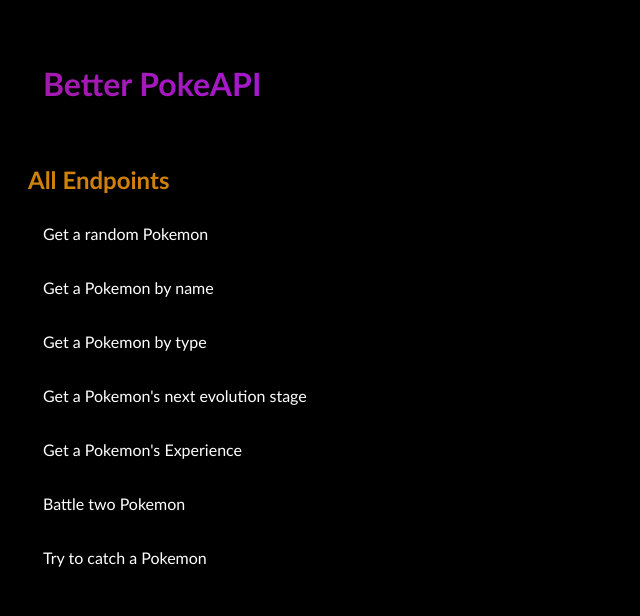
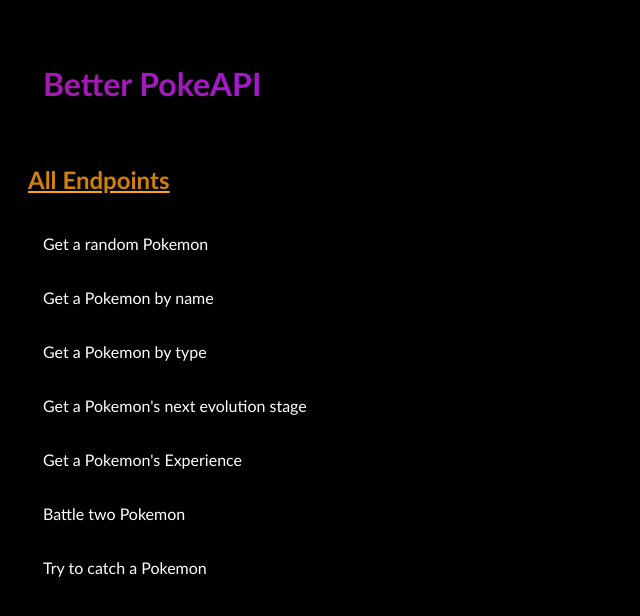
Before and after one commit to zinichakraborty/better-pokeapi-chandreyi, a Next.js app: page / in a window 1280 px wide. Shown: the top 616 px of the page, without its empty margins (0-640 px from the left). Built offline with nearby package versions, Linux system fonts and the light colour scheme.

Commit message:
fix: spacing

```diff
--- a/src/pages/battle.js
+++ b/src/pages/battle.js
@@ -15,7 +15,7 @@
 
 export default function Battle() {
     const { data, error, isLoading, isValidating } = useSWR(`/api/battle/`, fetcher)
-    if (isLoading) return <div>Loading</div>
+    if (isLoading) return <div><h2>Loading</h2></div>
     if (!data) return (
         <>
             <Link href="/"><h1>Better PokeAPI</h1></Link>
--- a/src/pages/catch.js
+++ b/src/pages/catch.js
@@ -15,7 +15,7 @@
 
 export default function Battle() {
     const { data, error, isLoading, isValidating } = useSWR(`/api/catch/`, fetcher)
-    if (isLoading) return <div>Loading</div>
+    if (isLoading) return <div><h2>Loading</h2></div>
     if (!data) return (
         <>
             <Link href="/"><h1>Better PokeAPI</h1></Link>
--- a/src/pages/evolve.js
+++ b/src/pages/evolve.js
@@ -10,7 +10,7 @@
 export default function Evolve() {
     const name = "bulbasaur"
     const { data, error, isLoading, isValidating } = useSWR(`/api/evolve/${name}`, fetcher)
-    if (isLoading) return <div>Loading</div>
+    if (isLoading) return <div><h2>Loading</h2></div>
     if (!data) return (
         <>
             <Link href="/"><h1>Better PokeAPI</h1></Link>
--- a/src/pages/exp.js
+++ b/src/pages/exp.js
@@ -9,9 +9,9 @@
 
 export default function Exp() {
     const level = 5
-    const name = "pikachu"
+    const name = "clefairy"
     const { data, error, isLoading, isValidating } = useSWR(`/api/experience/${name}?level=${level}`, fetcher)
-    if (isLoading) return <div>Loading</div>
+    if (isLoading) return <div><h2>Loading</h2></div>
     if (!data) return (
         <>
             <Link href="/"><h1>Better PokeAPI</h1></Link>
--- a/src/pages/index.js
+++ b/src/pages/index.js
@@ -11,7 +11,7 @@
         <meta name="viewport" content="width=device-width, initial-scale=1" />
       </Head>
       <Link href="/"><h1>Better PokeAPI</h1></Link>
-      <h2>All Endpoints</h2>
+      <h2 id="main">All Endpoints</h2>
       <Link href="/random">Get a random Pokemon</Link>
       <Link href="/name">Get a Pokemon by name</Link>
       <Link href="/types">Get a Pokemon by type</Link>
--- a/src/pages/name.js
+++ b/src/pages/name.js
@@ -9,7 +9,7 @@
 }
 
 export default function Name() {
-    let { data, error, isLoading, isValidating } = useSWR(`/api/pokemon/magikarp`, fetcher)
+    let { data, error, isLoading, isValidating } = useSWR(`/api/pokemon/sandshrew`, fetcher)
 
     if (isLoading) return <div><h2>Loading</h2></div>
     if (!data) return (
--- a/src/pages/random.js
+++ b/src/pages/random.js
@@ -9,7 +9,7 @@
 
 export default function Random() {
     const { data, error, isLoading, isValidating } = useSWR("/api/", fetcher)
-    if (isLoading) return <div>Loading</div>
+    if (isLoading) return <div><h2>Loading</h2></div>
     if (!data) return (
         <>
             <Link href="/"><h1>Better PokeAPI</h1></Link>
--- a/src/pages/types.js
+++ b/src/pages/types.js
@@ -8,10 +8,10 @@
 }
 
 export default function Types() {
-    const type = "normal"
+    const type = "electric"
 
     const { data, error, isLoading, isValidating } = useSWR(`/api/types/${type}`, fetcher)
-    if (isLoading) return <div>Loading</div>
+    if (isLoading) return <div><h2>Loading</h2></div>
     if (!data) return (
         <>
             <Link href="/"><h1>Better PokeAPI</h1></Link>
--- a/src/styles/styles.css
+++ b/src/styles/styles.css
@@ -11,11 +11,18 @@
     border-radius: 5px;
     text-decoration: none;
     color: white;
+    cursor: pointer;
+    text-align: left;
+}
+a:hover {
+  color: hotpink;
+}
+a:active {
+  color: blue;
 }
 button {
     margin-right: 20px;
     background-color: rgb(24, 115, 124);
-    border: none;
     color: rgb(122, 184, 156);
     font-size: 20px;
     cursor: pointer;
@@ -35,6 +42,12 @@
     -webkit-background-clip: text;
     background-clip: text;
     animation: animate 5s linear infinite;
+    padding-bottom: 10px;
+    text-decoration: underline;
+    text-decoration-color: orange;
+}
+#main {
+    text-align: left;
 }
 @keyframes animate {
     0%{
@@ -45,5 +58,17 @@
     }
 }
 div {
-    padding: 20px
+    padding: 20px;
+    height: 80vh;
+    text-align: center;
 }
+img {
+    width: 150px;
+    height: auto;
+}
+ul {
+    list-style-type: none;
+}
+li {
+    margin-bottom: 10px;
+}
```
